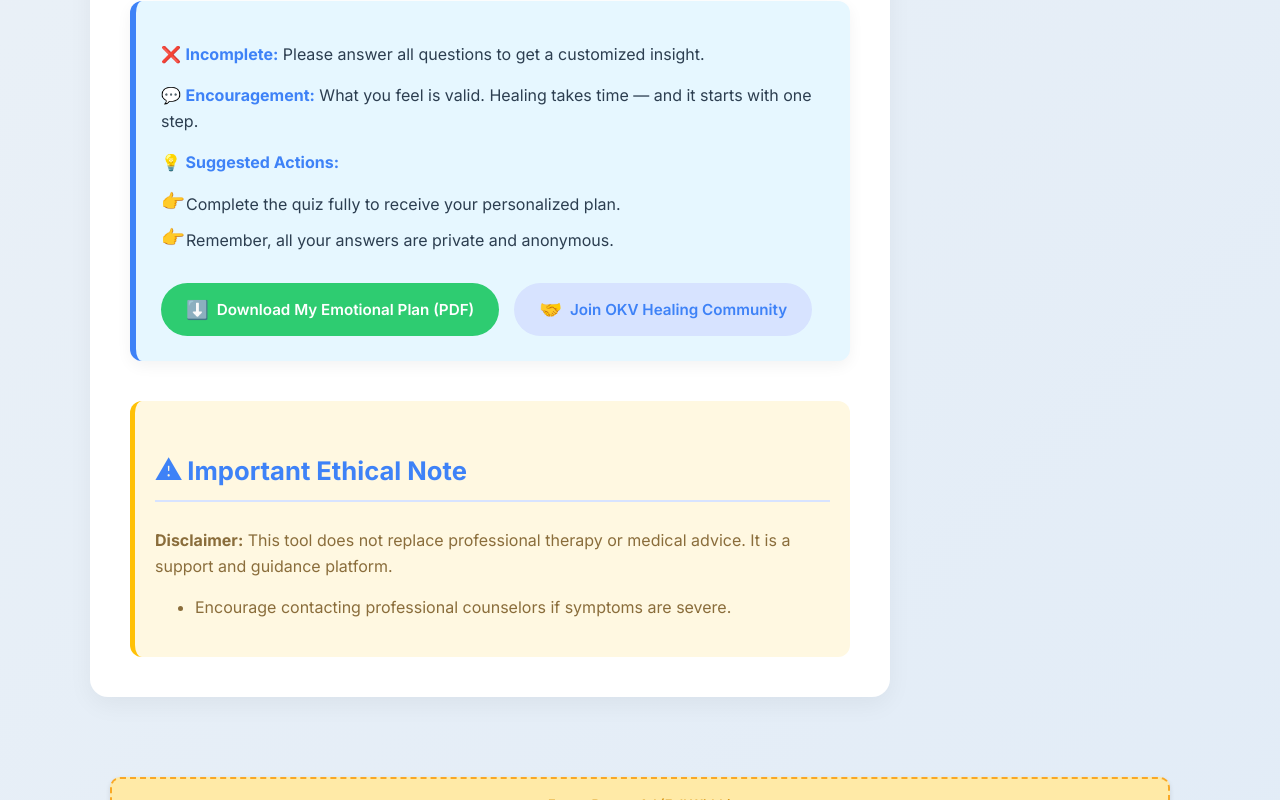
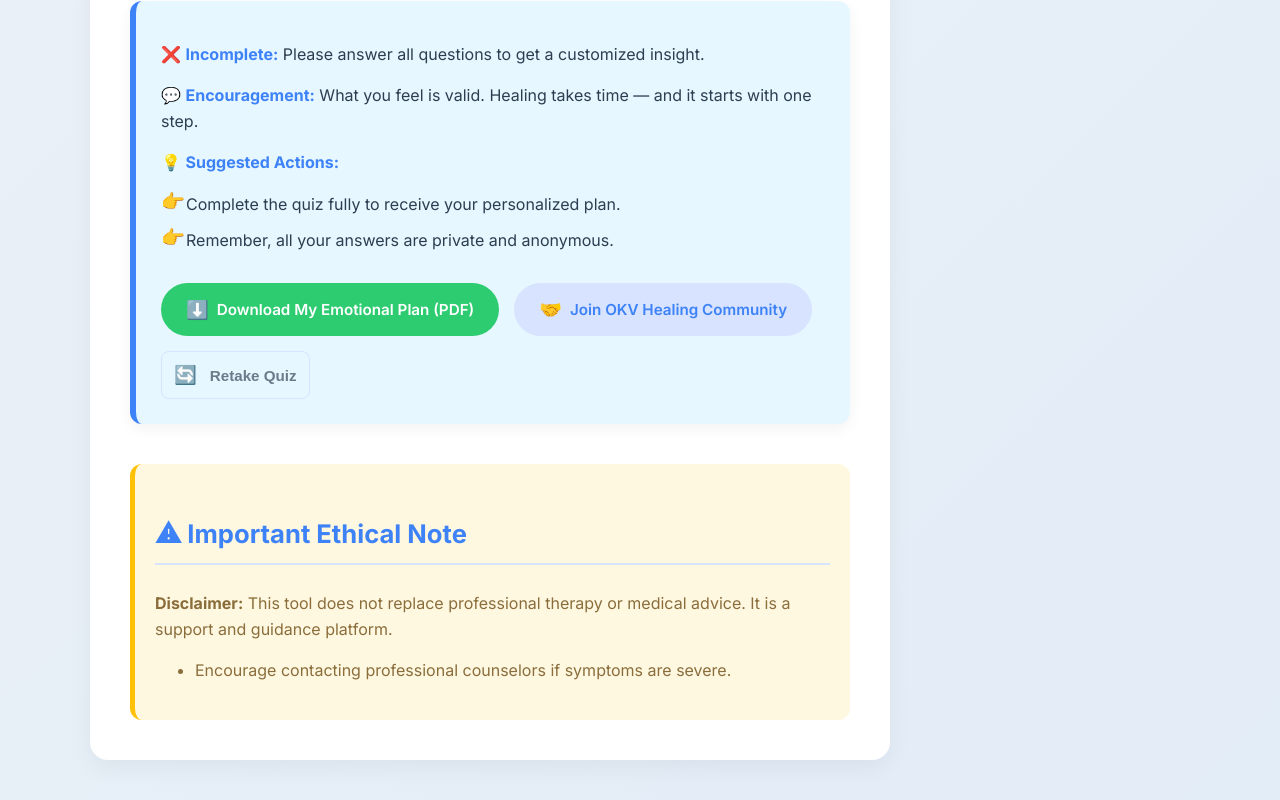
Before and after one commit to okvtech447/okvcare, a plain HTML site: page index.html in a window 1280 px wide. Both pictures are taken after a click on the button "Get My Emotional Insight". Shown: the part 2115-2915 px from the top of the page. Drawn offline with Linux system fonts and the light colour scheme.

Commit message:
Update index.html

```diff
--- a/index.html
+++ b/index.html
@@ -240,6 +240,7 @@
             display: flex;
             flex-wrap: wrap;
             gap: 15px;
+            align-items: center; /* Vertically align items */
         }
 
         .action-button {
@@ -263,6 +264,14 @@
             color: var(--primary-blue);
         }
 
+        .action-button.retake-quiz {
+            background-color: transparent;
+            color: var(--gray-text);
+            padding: 12px;
+            border-radius: 8px;
+            border: 1px solid var(--light-blue);
+        }
+
         .action-button:hover {
             background-color: #26b963;
             transform: translateY(-2px);
@@ -270,6 +279,12 @@
         .action-button.secondary:hover {
             background-color: #c0d3fa;
         }
+        .action-button.retake-quiz:hover {
+            background-color: var(--light-gray-bg);
+            color: var(--primary-blue);
+            transform: translateY(-2px);
+        }
+
 
         .ethical-note {
             background-color: #fff8e1;
@@ -451,6 +466,7 @@
                         <div class="action-buttons">
                             <a href="#" class="action-button"><span style="font-size: 1.2em;">⬇️</span> Download My Emotional Plan (PDF)</a>
                             <a href="#" class="action-button secondary"><span style="font-size: 1.2em;">🤝</span> Join OKV Healing Community</a>
+                            <button class="action-button retake-quiz" onclick="retakeQuiz('ehf')"><span style="font-size: 1.2em; margin-right: 5px;">🔄</span> Retake Quiz</button>
                         </div>
                     </div>
                 </div>
@@ -509,6 +525,7 @@
                         <div class="action-buttons">
                             <a href="#" class="action-button"><span style="font-size: 1.2em;">⬇️</span> Download My Recovery Guide (PDF)</a>
                             <a href="#" class="action-button secondary"><span style="font-size: 1.2em;">💚</span> Join Trauma Healing Group</a>
+                            <button class="action-button retake-quiz" onclick="retakeQuiz('tr')"><span style="font-size: 1.2em; margin-right: 5px;">🔄</span> Retake Quiz</button>
                         </div>
                     </div>
                 </div>
@@ -568,6 +585,7 @@
                         <div class="action-buttons">
                             <a href="#" class="action-button"><span style="font-size: 1.2em;">⬇️</span> Download My Growth Plan (PDF)</a>
                             <a href="#" class="action-button secondary"><span style="font-size: 1.2em;">💪</span> Join Resilience Hub</a>
+                            <button class="action-button retake-quiz" onclick="retakeQuiz('msb')"><span style="font-size: 1.2em; margin-right: 5px;">🔄</span> Retake Quiz</button>
                         </div>
                     </div>
                 </div>
@@ -656,6 +674,41 @@
             document.getElementById(tabId).classList.add('active');
         }
 
+        /**
+         * Resets the quiz for a given prefix (e.g., 'ehf', 'tr', 'msb').
+         * Hides the output and clears radio button selections.
+         */
+        function retakeQuiz(prefix) {
+            let outputId;
+            let formElement;
+
+            if (prefix === 'ehf') {
+                outputId = 'emotionalHealthOutput';
+                formElement = document.getElementById('emotionalHealth').querySelector('.quiz-questions');
+            } else if (prefix === 'tr') {
+                outputId = 'traumaRecoveryOutput';
+                formElement = document.getElementById('traumaRecovery').querySelector('.quiz-questions');
+            } else if (prefix === 'msb') {
+                outputId = 'mentalStrengthOutput';
+                formElement = document.getElementById('mentalStrength').querySelector('.quiz-questions');
+            } else {
+                return; // Safety break
+            }
+
+            // 1. Hide the output section
+            document.getElementById(outputId).style.display = 'none';
+
+            // 2. Uncheck all radio buttons in the quiz section
+            const radios = formElement.querySelectorAll('input[type="radio"]');
+            radios.forEach(radio => {
+                radio.checked = false;
+            });
+
+            // 3. Scroll back to the top of the quiz section
+            formElement.scrollIntoView({ behavior: 'smooth', block: 'start' });
+        }
+
+
         // --- CUSTOM LOGIC FOR EMOTIONAL HEALTH FINDER ---
         function generateEmotionalHealthOutput() {
             const emotion = getRadioValue('q1_ehf');
@@ -673,6 +726,7 @@
                 actions = ["Complete the quiz fully to receive your personalized plan.", "Remember, all your answers are private and anonymous."];
                 document.getElementById('ehf-insight').innerHTML = insight;
                 document.getElementById('ehf-actions').innerHTML = actions.map(a => `<li>${a}</li>`).join('');
+                document.getElementById('ehf-faith-tip').innerHTML = ''; // Clear faith tip on error
                 document.getElementById('emotionalHealthOutput').style.display = 'block';
                 document.getElementById('emotionalHealthOutput').scrollIntoView({ behavior: 'smooth', block: 'start' });
                 return;
```
